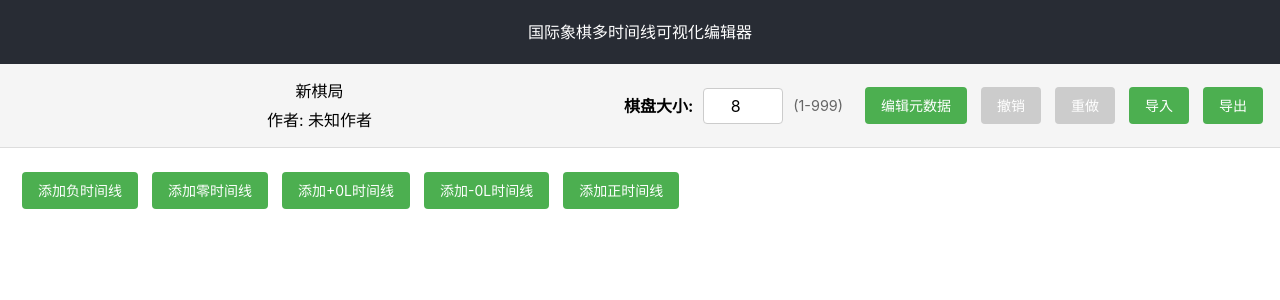
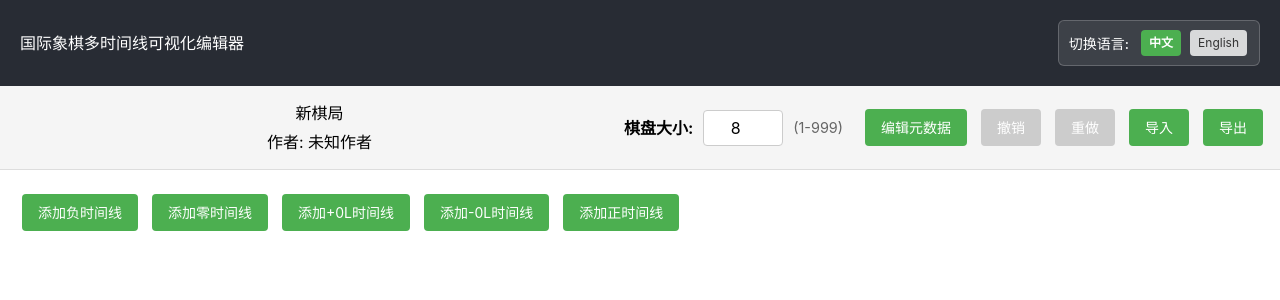
Before and after one commit to shakugannosaints/5dcJsonEditor, a React (Vite) app: page / in a window 1280 px wide. Shown: the top 300 px of the page. Built offline with nearby package versions, Linux system fonts and the light colour scheme.

Commit message:
add EN, fixed board size

```diff
--- a/src/App.tsx
+++ b/src/App.tsx
@@ -1,17 +1,22 @@
 import { DndProvider } from 'react-dnd';
 import { HTML5Backend } from 'react-dnd-html5-backend';
 import { EditorProvider } from './context/EditorContext';
+import { LocaleProvider, useLocale } from './context/LocaleContext';
 import TimelineList from './components/TimelineList';
 import ControlPanel from './components/ControlPanel';
+import LanguageSwitcher from './components/LanguageSwitcher';
 import './App.css';
 
-function App() {
+function AppContent() {
+  const { t } = useLocale();
+
   return (
     <DndProvider backend={HTML5Backend}>
       <EditorProvider>
         <div className="App">
-          <header className="App-header">
-            <h1>国际象棋多时间线可视化编辑器</h1>
+          <header className="App-header" style={{ display: 'flex', justifyContent: 'space-between', alignItems: 'center' }}>
+            <h1>{t.appTitle}</h1>
+            <LanguageSwitcher />
           </header>
           <ControlPanel />
           <TimelineList />
@@ -21,4 +26,12 @@ function App() {
   );
 }
 
+function App() {
+  return (
+    <LocaleProvider>
+      <AppContent />
+    </LocaleProvider>
+  );
+}
+
 export default App;
--- a/src/components/Board.tsx
+++ b/src/components/Board.tsx
@@ -2,6 +2,7 @@ import React, { useState } from 'react';
 import { Board as BoardType } from '../types';
 import Square, { PieceSelectorContext } from './Square';
 import PieceSelector from './PieceSelector';
+import { useLocale } from '../context/LocaleContext';
 
 interface BoardProps {
   board: BoardType;
@@ -10,6 +11,7 @@ interface BoardProps {
 }
 
 const Board: React.FC<BoardProps> = ({ board, timelineId, boardPosition }) => {
+  const { t } = useLocale();
   const { squares } = board;
   const size = squares.length;
   const [showPieceSelector, setShowPieceSelector] = useState(false);
@@ -29,7 +31,7 @@ const Board: React.FC<BoardProps> = ({ board, timelineId, boardPosition }) => {
             cursor: 'pointer'
           }}
         >
-          {showPieceSelector ? '隐藏棋子编辑器' : '显示棋子编辑器'}
+          {showPieceSelector ? t.board.hidePieceEditor : t.board.showPieceEditor}
         </button>
       </div>
 
--- /dev/null
+++ b/src/components/LanguageSwitcher.tsx
@@ -0,0 +1,67 @@
+import React from 'react';
+import { useLocale } from '../context/LocaleContext';
+import { SupportedLocale } from '../locales';
+
+const LanguageSwitcher: React.FC = () => {
+  const { locale, setLocale, t } = useLocale();
+
+  const handleLanguageChange = (newLocale: SupportedLocale) => {
+    setLocale(newLocale);
+  };
+
+  return (
+    <div className="language-switcher" style={{
+      display: 'flex',
+      alignItems: 'center',
+      gap: '10px',
+      padding: '5px 10px',
+      backgroundColor: 'rgba(255, 255, 255, 0.1)',
+      borderRadius: '6px',
+      border: '1px solid rgba(255, 255, 255, 0.2)'
+    }}>
+      <span style={{
+        fontSize: '14px',
+        color: 'white',
+        fontWeight: '500'
+      }}>
+        {t.language.switchLanguage}:
+      </span>
+      <div style={{ display: 'flex', gap: '5px' }}>
+        <button
+          onClick={() => handleLanguageChange('zh')}
+          style={{
+            padding: '4px 8px',
+            fontSize: '12px',
+            border: 'none',
+            borderRadius: '4px',
+            cursor: 'pointer',
+            backgroundColor: locale === 'zh' ? '#4CAF50' : 'rgba(255, 255, 255, 0.8)',
+            color: locale === 'zh' ? 'white' : '#333',
+            fontWeight: locale === 'zh' ? 'bold' : 'normal',
+            transition: 'all 0.2s ease'
+          }}
+        >
+          {t.language.chinese}
+        </button>
+        <button
+          onClick={() => handleLanguageChange('en')}
+          style={{
+            padding: '4px 8px',
+            fontSize: '12px',
+            border: 'none',
+            borderRadius: '4px',
+            cursor: 'pointer',
+            backgroundColor: locale === 'en' ? '#4CAF50' : 'rgba(255, 255, 255, 0.8)',
+            color: locale === 'en' ? 'white' : '#333',
+            fontWeight: locale === 'en' ? 'bold' : 'normal',
+            transition: 'all 0.2s ease'
+          }}
+        >
+          {t.language.english}
+        </button>
+      </div>
+    </div>
+  );
+};
+
+export default LanguageSwitcher;
--- /dev/null
+++ b/src/context/LocaleContext.tsx
@@ -0,0 +1,52 @@
+import React, { createContext, useContext, useState, useEffect } from 'react';
+import { locales, SupportedLocale } from '../locales';
+import { LocaleType } from '../locales/zh';
+
+interface LocaleContextType {
+  locale: SupportedLocale;
+  setLocale: (locale: SupportedLocale) => void;
+  t: LocaleType;
+}
+
+const LocaleContext = createContext<LocaleContextType | undefined>(undefined);
+
+export const useLocale = () => {
+  const context = useContext(LocaleContext);
+  if (!context) {
+    throw new Error('useLocale must be used within a LocaleProvider');
+  }
+  return context;
+};
+
+interface LocaleProviderProps {
+  children: React.ReactNode;
+}
+
+export const LocaleProvider: React.FC<LocaleProviderProps> = ({ children }) => {
+  // 从localStorage获取保存的语言设置，默认为中文
+  const [locale, setLocaleState] = useState<SupportedLocale>(() => {
+    const saved = localStorage.getItem('locale');
+    return (saved as SupportedLocale) || 'zh';
+  });
+
+  // 当语言改变时保存到localStorage
+  const setLocale = (newLocale: SupportedLocale) => {
+    setLocaleState(newLocale);
+    localStorage.setItem('locale', newLocale);
+  };
+
+  // 获取当前语言的翻译对象
+  const t = locales[locale];
+
+  const value = {
+    locale,
+    setLocale,
+    t
+  };
+
+  return (
+    <LocaleContext.Provider value={value}>
+      {children}
+    </LocaleContext.Provider>
+  );
+};
--- /dev/null
+++ b/src/locales/en.ts
@@ -0,0 +1,75 @@
+import { LocaleType } from './zh';
+
+export const en: LocaleType = {
+  // Application title
+  appTitle: "Chess Multi-Timeline Visual Editor",
+
+  // Control panel
+  controlPanel: {
+    author: "Author",
+    editMetadata: "Edit Metadata",
+    undo: "Undo",
+    redo: "Redo",
+    import: "Import",
+    export: "Export",
+    boardSize: "Board Size",
+    boardSizeRange: "(1-999)"
+  },
+
+  // Metadata editing
+  metadata: {
+    enterGameName: "Enter game name:",
+    enterAuthorName: "Enter author name:",
+    enterTurnOffset: "Enter turn offset:",
+    importFailed: "Import failed: Invalid JSON format"
+  },
+
+  // Timeline
+  timeline: {
+    title: "Timeline",
+    addPositiveTimeline: "Add Positive Timeline",
+    addNegativeTimeline: "Add Negative Timeline",
+    addZeroTimeline: "Add Zero Timeline",
+    addPlusZeroTimeline: "Add +0L Timeline",
+    addMinusZeroTimeline: "Add -0L Timeline",
+    deleteTimeline: "Delete Timeline",
+    confirmDelete: "Are you sure you want to delete this timeline?",
+    copyMode: "Copy Mode",
+    exitCopyMode: "Exit Copy Mode",
+    selectSourceBoard: "Select Source Board",
+    clickToCopy: "Click on the position to copy to"
+  },
+
+  // Board
+  board: {
+    turn: "Turn",
+    addBoard: "Add Board",
+    addEmptyBoard: "Add Empty Board",
+    deleteBoard: "Delete Board",
+    confirmDeleteBoard: "Are you sure you want to delete this board?",
+    editFen: "Edit FEN",
+    enterFen: "Enter FEN string:",
+    invalidFen: "Invalid FEN format",
+    showPieceEditor: "Show Piece Editor",
+    hidePieceEditor: "Hide Piece Editor",
+    emptyPosition: "Empty Position",
+    copy: "Copy"
+  },
+
+  // Language switching
+  language: {
+    chinese: "中文",
+    english: "English",
+    switchLanguage: "Switch Language"
+  },
+
+  // Common
+  common: {
+    confirm: "Confirm",
+    cancel: "Cancel",
+    ok: "OK",
+    delete: "Delete",
+    edit: "Edit",
+    save: "Save"
+  }
+};
--- /dev/null
+++ b/src/locales/index.ts
@@ -0,0 +1,11 @@
+import { zh } from './zh';
+import { en } from './en';
+
+export const locales = {
+  zh,
+  en
+};
+
+export type SupportedLocale = keyof typeof locales;
+
+export { zh, en };
--- /dev/null
+++ b/src/locales/zh.ts
@@ -0,0 +1,75 @@
+export const zh = {
+  // 应用标题
+  appTitle: "国际象棋多时间线可视化编辑器",
+
+  // 控制面板
+  controlPanel: {
+    author: "作者",
+    editMetadata: "编辑元数据",
+    undo: "撤销",
+    redo: "重做",
+    import: "导入",
+    export: "导出",
+    boardSize: "棋盘大小",
+    boardSizeRange: "(1-999)"
+  },
+
+  // 元数据编辑
+  metadata: {
+    enterGameName: "输入棋局名称:",
+    enterAuthorName: "输入作者名称:",
+    enterTurnOffset: "输入回合偏移量:",
+    importFailed: "导入失败：无效的JSON格式"
+  },
+
+  // 时间线
+  timeline: {
+    title: "时间线",
+    addPositiveTimeline: "添加正时间线",
+    addNegativeTimeline: "添加负时间线",
+    addZeroTimeline: "添加零时间线",
+    addPlusZeroTimeline: "添加+0L时间线",
+    addMinusZeroTimeline: "添加-0L时间线",
+    deleteTimeline: "删除时间线",
+    confirmDelete: "确定要删除这个时间线吗？",
+    copyMode: "复制模式",
+    exitCopyMode: "退出复制模式",
+    selectSourceBoard: "选择源棋盘",
+    clickToCopy: "点击要复制到的位置"
+  },
+
+  // 棋盘
+  board: {
+    turn: "回合",
+    addBoard: "添加棋盘",
+    addEmptyBoard: "添加空棋盘",
+    deleteBoard: "删除棋盘",
+    confirmDeleteBoard: "确定要删除这个棋盘吗？",
+    editFen: "编辑FEN",
+    enterFen: "输入FEN字符串:",
+    invalidFen: "无效的FEN格式",
+    showPieceEditor: "显示棋子编辑器",
+    hidePieceEditor: "隐藏棋子编辑器",
+    emptyPosition: "空位置",
+    copy: "复制"
+  },
+
+  // 语言切换
+  language: {
+    chinese: "中文",
+    english: "English",
+    switchLanguage: "切换语言"
+  },
+
+  // 通用
+  common: {
+    confirm: "确认",
+    cancel: "取消",
+    ok: "确定",
+    delete: "删除",
+    edit: "编辑",
+    save: "保存"
+  }
+};
+
+export type LocaleType = typeof zh;
```
Also changed, not shown: src/components/ControlPanel.tsx (+14 -12 lines), src/components/Timeline.tsx (+24 -14 lines), src/components/TimelineList.tsx (+9 -7 lines), 1 other file (tests, documents, lock files or other folders).
